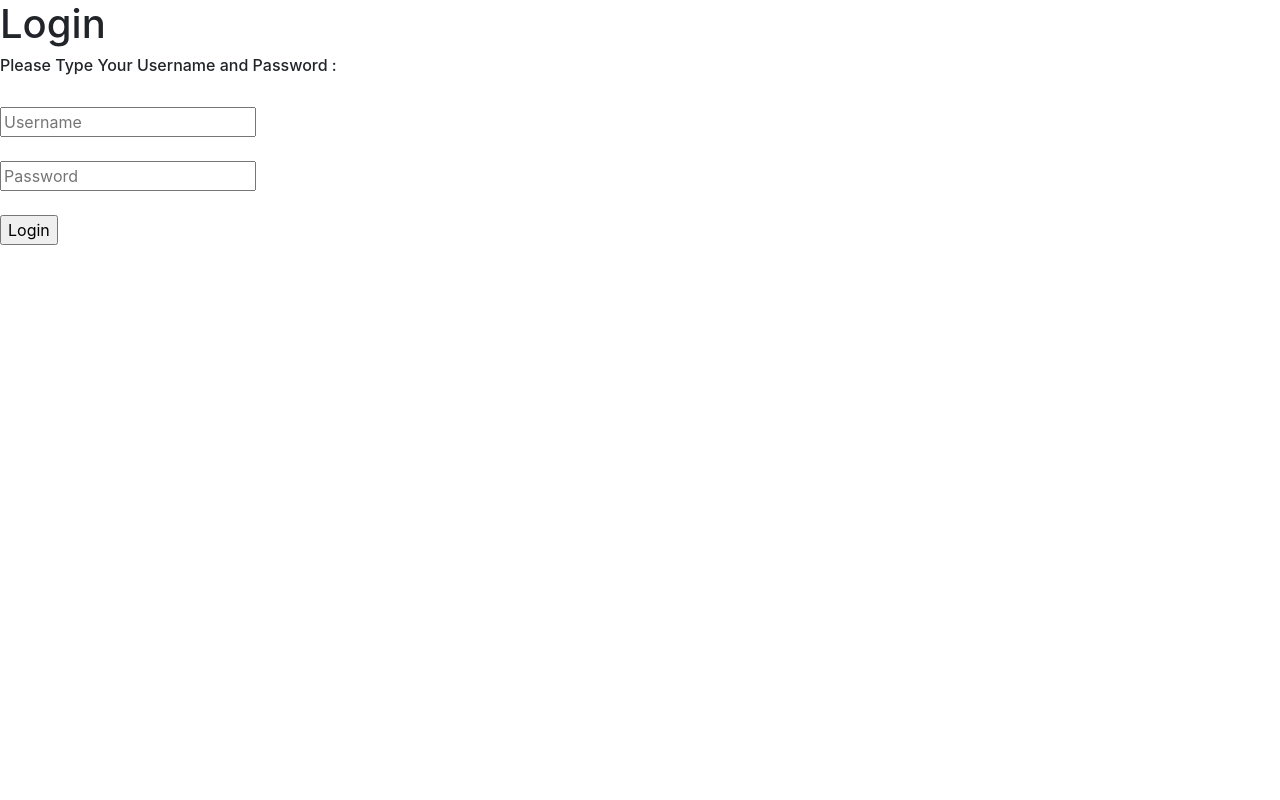
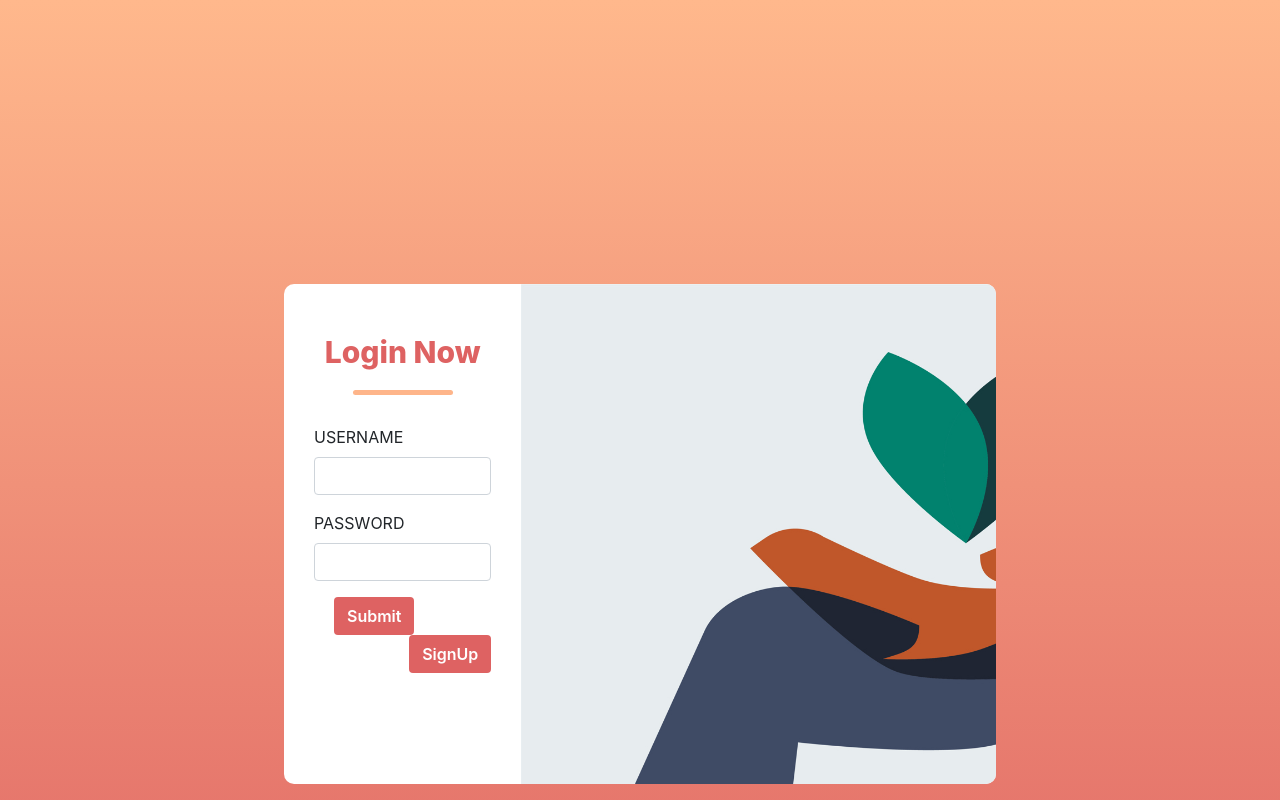
Before and after one commit to walid-hajhussien/BlackCodeTeam, a website: page client/index.html in a window 1280 px wide. Shown: the top 800 px of the page. Drawn offline with nearby package versions, Linux system fonts and the light colour scheme; some packages are replaced by stand-ins of ours.

Commit message:
(feat) design login page with css and bootstrap

```diff
--- a/client/components/login.js
+++ b/client/components/login.js
@@ -2,7 +2,7 @@ angular.module('app').component('login', {
   controller:function(){
     this.loginData = function(login){
       var loginInfo = {
-        username: login.usernamer,
+        username: login.username,
         password: login.password
       }
       console.log("Login Info Was Saved " + "Username: " + login.username + " " + "Password: " + login.password)
@@ -13,12 +13,31 @@ angular.module('app').component('login', {
   },
   bindings: {},
   template:`
-  <form ng-submit="$ctrl.loginData(login)">
-    <h1>Login</h1>
-    <h6>Please Type Your Username and Password :</h6><br>
-    <input type="text" placeholder="Username" ng-model="login.username"/><br><br>
-    <input type="password" placeholder="Password" ng-model="login.password"/><br><br>
-    <input type="submit" value="Login" />
-  </form>
+    <section class="login-block">
+      <div class="container">
+        <div class="row">
+          <div class="col-md-4 login-sec">
+            <h2 class="text-center">Login Now</h2>
+            <form class="login-form" ng-submit="$ctrl.loginData(login)">
+              <div class="form-group">
+                <label for="exampleInputEmail1" class="text-uppercase">Username</label>
+                <input type="text" class="form-control" ng-model="login.username">
+                </div>
+
+                <div class="form-group">
+                  <label for="exampleInputPassword1" class="text-uppercase">Password</label>
+                  <input type="password" class="form-control" ng-model="login.password">
+                  </div>
+                  <div class="form-check">
+                      <button type="submit" class="btn btn-login float-left">Submit</button>
+                    </div>
+                  </form>
+                  <button class="btn btn-login float-right">SignUp</button>
+                </div>
+                <div class="col-md-8 banner-sec">
+                </div>
+              </div>
+            </div>
+          </section>
   `
 })
--- a/style/style.css
+++ b/style/style.css
@@ -1 +1,53 @@
-/* signup section*/
+
+/*Login Section*/
+.login-block {
+  background: #DE6262;
+  background: -webkit-linear-gradient(to bottom, #FFB88C, #DE6262);
+  background: linear-gradient(to bottom, #FFB88C, #DE6262);
+  float: left;
+  width: 100%;
+  padding: 284px;
+}
+
+.banner-sec {
+  background: url(../image/login.jpg) no-repeat left bottom;
+  background-size: cover;
+  min-height: 500px;
+  border-radius: 0 10px 10px 0;
+}
+
+.container {
+  background: #fff;
+  border-radius: 10px;
+}
+
+.login-sec {
+  padding: 50px 30px;
+  position: relative;
+}
+
+.login-sec h2 {
+  margin-bottom: 30px;
+  font-weight: 800;
+  font-size: 30px;
+  color: #DE6262;
+}
+
+.login-sec h2:after {
+  content: " ";
+  width: 100px;
+  height: 5px;
+  background: #FEB58A;
+  display: block;
+  margin-top: 20px;
+  border-radius: 3px;
+  margin-left: auto;
+  margin-right: auto
+}
+
+.btn-login {
+  background: #DE6262;
+  color: #fff;
+  font-weight: 600;
+}
+/*End Login Section*/
```
Also changed, not shown: image/login.jpg (added), 1 other file.
